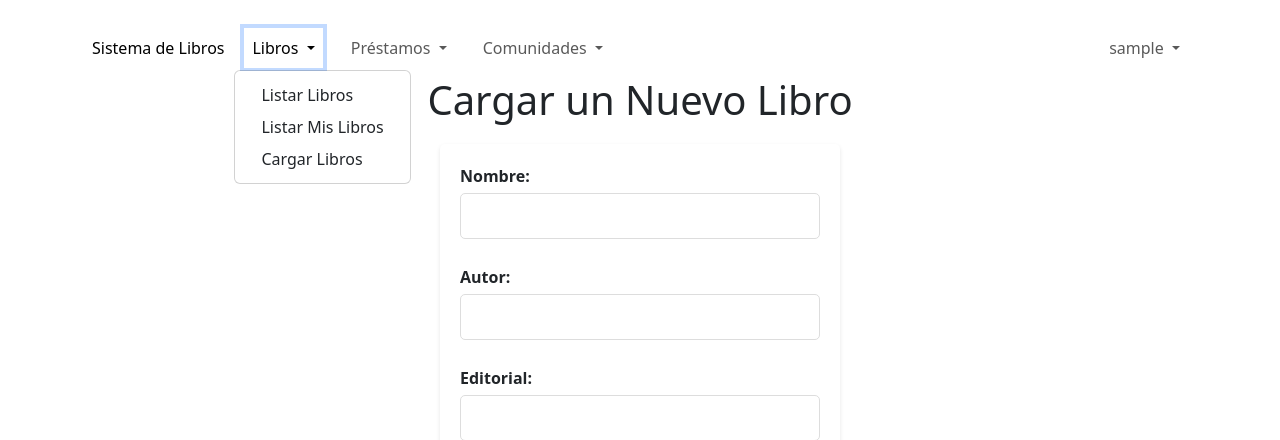
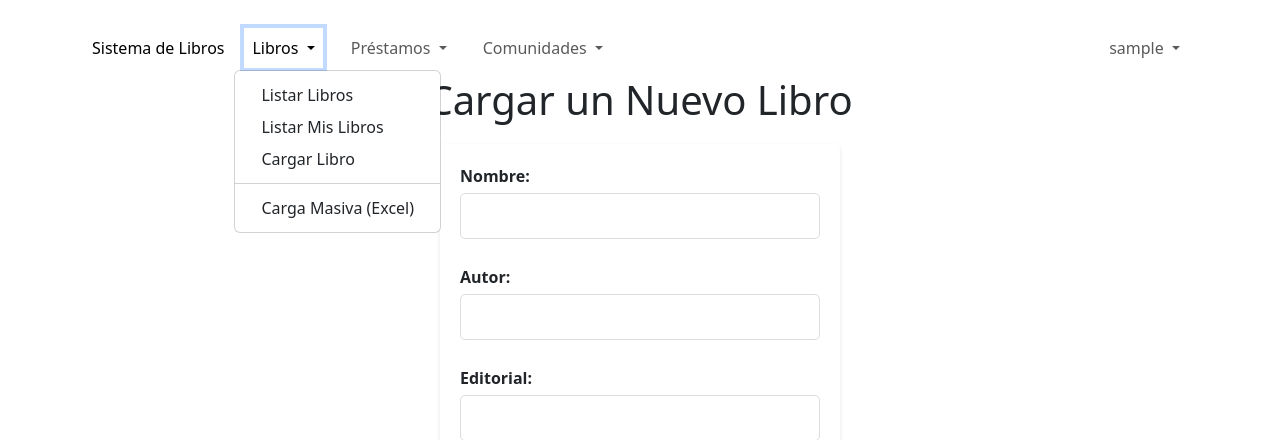
Before and after one commit to mebordone/biblioteca_colectiva_zero, a Django app: page /libros/cargar/ in a window 1280 px wide, after a click on "Libros". Shown: the top 440 px of the page. Run offline with Django 5.2, Linux system fonts and the light colour scheme; the visitor is signed in with stand-in values (Sample User, id 1); some libraries are stand-ins or nearby versions.

Commit message:
feat: agregar enlace de navegación para carga masiva de libros

```diff
--- a/libro_prestamos/core/templates/navbar.html
+++ b/libro_prestamos/core/templates/navbar.html
@@ -13,7 +13,9 @@
                 <ul class="dropdown-menu" aria-labelledby="librosDropdown">
                     <li><a class="dropdown-item" href="{% url 'listar_libros' %}">Listar Libros</a></li>
                     <li><a class="dropdown-item" href="{% url 'listar_mis_libros' %}">Listar Mis Libros</a></li>
-                    <li><a class="dropdown-item" href="{% url 'cargar_libro' %}">Cargar Libros</a></li>
+                    <li><a class="dropdown-item" href="{% url 'cargar_libro' %}">Cargar Libro</a></li>
+                    <li><hr class="dropdown-divider"></li>
+                    <li><a class="dropdown-item" href="{% url 'cargar_libros_masivo' %}">Carga Masiva (Excel)</a></li>
                 </ul>
             </li>
             <!-- Préstamos -->
```
